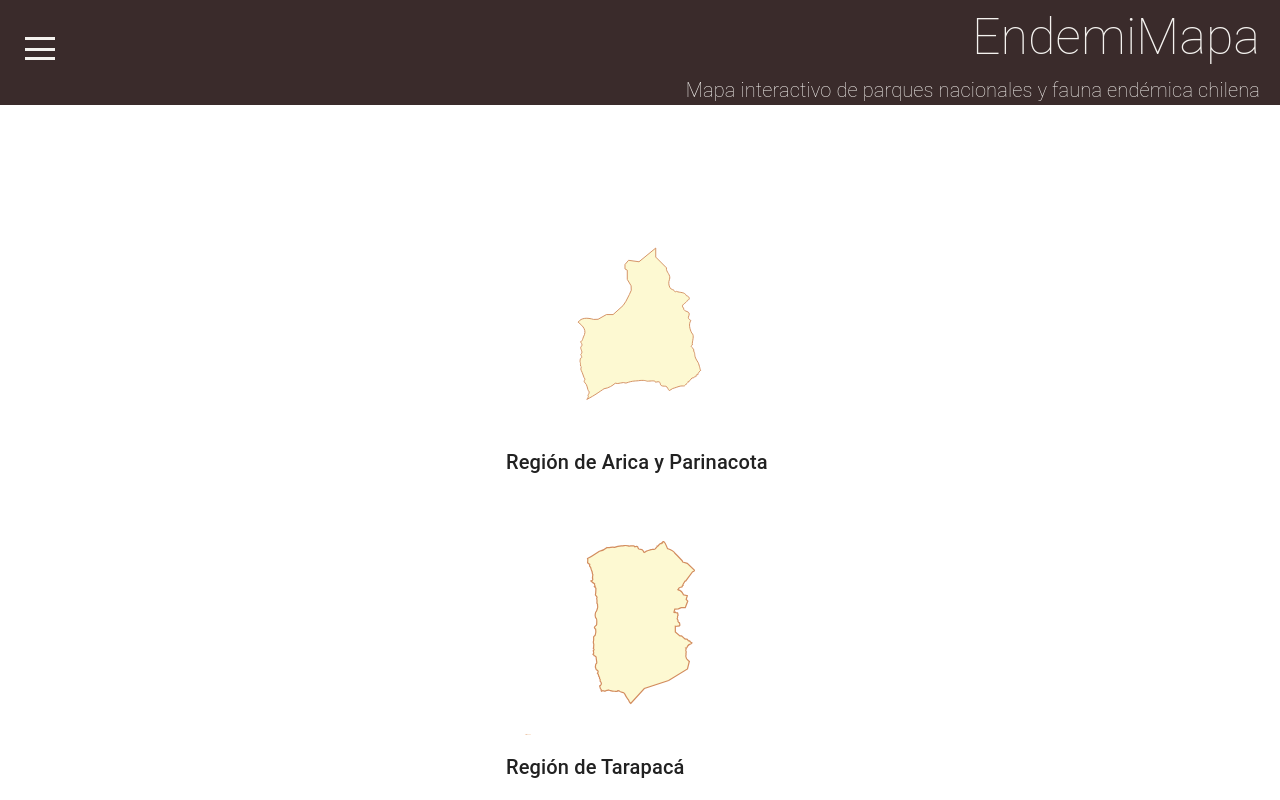
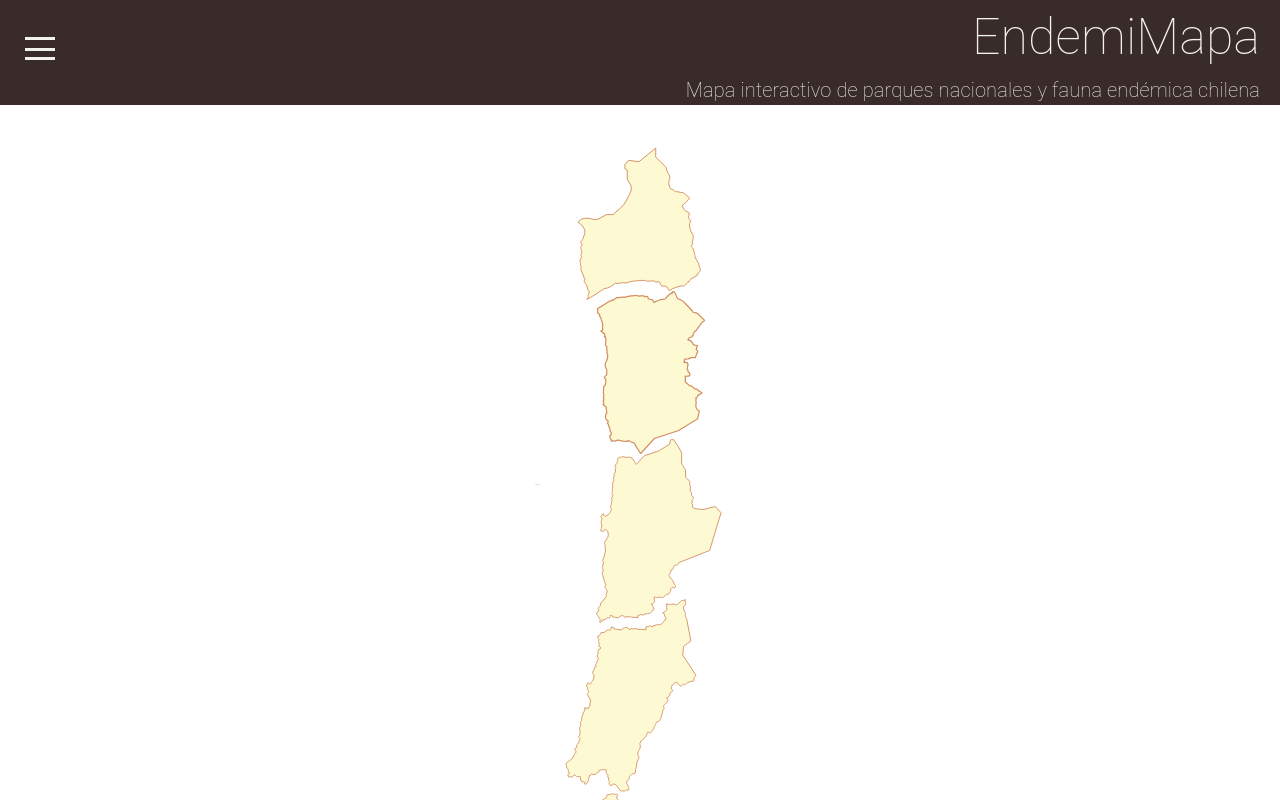
Before and after one commit to RemiAspergay/MapaInteractivo-FrontEnd, a React (Vite) app: page / in a window 1280 px wide. Shown: the top 800 px of the page. Built offline with nearby package versions, Linux system fonts and the light colour scheme.

Commit message:
ajustar mapa

```diff
--- a/src/componentes/Cards/Cards.jsx
+++ b/src/componentes/Cards/Cards.jsx
@@ -18,10 +18,7 @@ function Cards({ data }) {
   const navigate = useNavigate();
   return (
     <>
-      <Container sx={{ my: "20px" }}>
-        <Typography variant="h1" sx={{ mt: "100px" }}>
-        </Typography>
-        <Grid container spacing={2} sx={{ mb: "20px" }}>
+        <Grid container sx={{ mb: "20px", my: "auto" }}>
           {data.map((region, index) => (
             <Grid
               key={index}
@@ -32,21 +29,21 @@ function Cards({ data }) {
               lg={12}
               onClick={() => handleDivClick(region.id)}
             >
-              <Card sx={{ cursor: "pointer", width: "300px", margin: "auto", border: "0", boxShadow:"0"}}>
+              <Card sx={{ cursor: "pointer", width: "300px", margin: "auto", border: "0", boxShadow:"0", background:"transparent", marginTop: region.marginTop, marginBottom: region.marginBottom, marginLeft: region.marginLeft, marginRight: region.marginRight
+              }}>
                 <CardMedia
                   component="img"
                   alt={region.nombre}
                   src={region.imagen}
                 />
-                <CardContent >
-                  <Typography variant="h6" >{region.nombre}</Typography>
+                {/* <CardContent >
+                  <Typography variant="h6" sx={{textAlign: "right"}}>{region.nombre}</Typography>
                 </CardContent>
-                <Link to={`/Region/${region.id}`}></Link>
+                <Link to={`/Region/${region.id}`}></Link> */}
               </Card>
             </Grid>
           ))}
         </Grid>
-      </Container>
     </>
   );
 }
--- a/src/componentes/assets/all_region.js
+++ b/src/componentes/assets/all_region.js
@@ -21,96 +21,160 @@ let all_region = [
     nombre:
       "Región de Arica y Parinacota",
     imagen: p1_img,
+    marginTop: 0,
+    marginBottom: 0,
+    marginLeft: "150px",
+    marginRight: 0
   },
   {
     id: 2,
     nombre:
       "Región de Tarapacá",
     imagen: p2_img,
+    marginTop: "-70px",
+    marginBottom: 0,
+    marginLeft: "160px",
+    marginRight: 0
   },
   {
     id: 3,
     nombre:
       "Región de Antofagasta",
     imagen: p3_img,
+    marginTop: "-65px",
+    marginBottom: 0,
+    marginLeft: "185px",
+    marginRight: 0
   },
   {
     id: 4,
     nombre:
       "Región de Atacama",
     imagen: p4_img,
+    marginTop: "-65px",
+    marginBottom: 0,
+    marginLeft: "140px",
+    marginRight: 0
   },
   {
     id: 5,
     nombre:
       "Región de Coquimbo",
     imagen: p5_img,
+    marginTop: "-20px",
+    marginBottom: 0,
+    marginLeft: "110px",
+    marginRight: 0
   },
   {
     id: 6,
     nombre:
       "Región de Valparaíso",
     imagen: p6_img,
+    marginTop: "-50px",
+    marginBottom: 0,
+    marginLeft: "120px",
+    marginRight: 0
   },
   {
     id: 7,
     nombre:
       "Región Metropolitana de Santiago",
     imagen: p7_img,
+    marginTop: "-155px",
+    marginBottom: 0,
+    marginLeft: "150px",
+    marginRight: 0
   },
   {
     id: 8,
     nombre:
       "Región del Libertador General Bernardo O'Higgins",
     imagen: p8_img,
+    marginTop: "-124px",
+    marginBottom: 0,
+    marginLeft: "130px",
+    marginRight: 0
   },
   {
     id: 9,
     nombre:
       "Región del Maule",
     imagen: p9_img,
+    marginTop: "-110px",
+    marginBottom: 0,
+    marginLeft: "110px",
+    marginRight: 0
   },
   {
     id: 10,
     nombre:
       "Región de Ñuble",
     imagen: p10_img,
+    marginTop: "-165px",
+    marginBottom: 0,
+    marginLeft: "90px",
+    marginRight: 0
   },
   {
     id: 11,
     nombre:
       "Región del Biobío",
     imagen: p11_img,
+    marginTop: "-130px",
+    marginBottom: 0,
+    marginLeft: "60px",
+    marginRight: 0
   },
   {
     id: 12,
     nombre:
       "Región de La Araucanía",
     imagen: p12_img,
+    marginTop: "-140px",
+    marginBottom: 0,
+    marginLeft: "70px",
+    marginRight: 0
   },
   {
     id: 13,
     nombre:
       "Región de Los Ríos",
     imagen: p13_img,
+    marginTop: "-100px",
+    marginBottom: 0,
+    marginLeft: "50px",
+    marginRight: 0
   },
   {
     id: 14,
     nombre:
       "Región de Los Lagos",
     imagen: p14_img,
+    marginTop: "-70px",
+    marginBottom: 0,
+    marginLeft: "30px",
+    marginRight: 0
   },
   {
     id: 15,
     nombre:
       "Región de Aysén del General Carlos Ibáñez del Campo",
     imagen: p15_img,
+    marginTop: "-20px",
+    marginBottom: 0,
+    marginLeft: "35px",
+    marginRight: 0
   },
   {
     id: 16,
     nombre:
       "Región de Magallanes y de la Antártica Chilena",
     imagen: p16_img,
+    marginTop: "-45px",
+    marginBottom: 0,
+    marginLeft: "50px",
+    marginRight: 0
   },
 ];
 
```
Also changed, not shown: src/componentes/assets/Mapa_Regiones_de_Chile.svg (added).
